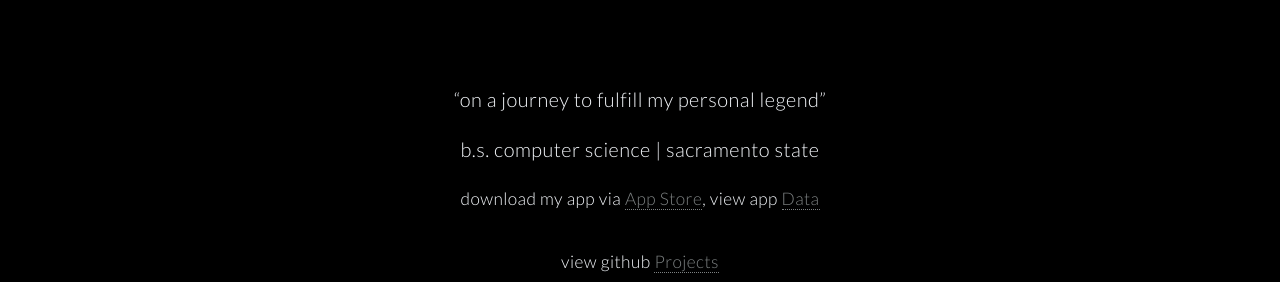
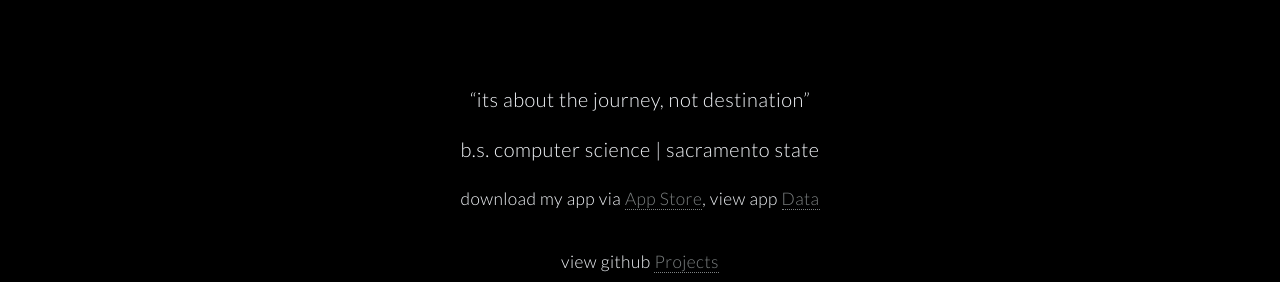
Before and after one commit to dp916/dp916.github.io, a Jekyll site: the page built from index.md, in a window 1280 px wide and 900 px high, scrolled down 611 px. Shown: the part 173-455 px from the top of the window. Built offline with Jekyll 4.4.1, drawn with Linux system fonts in a browser that asks for light colours.

Commit message:
Update index.md

```diff
--- a/index.md
+++ b/index.md
@@ -44,7 +44,7 @@ cta_button_label: email # the label on the button
 
 ---
 [//]: # (write a bit about yourself here)
-### "on a journey to fulfill my personal legend"
+### "its about the journey, not destination"
 
 ### b.s. computer science | sacramento state
 
```
